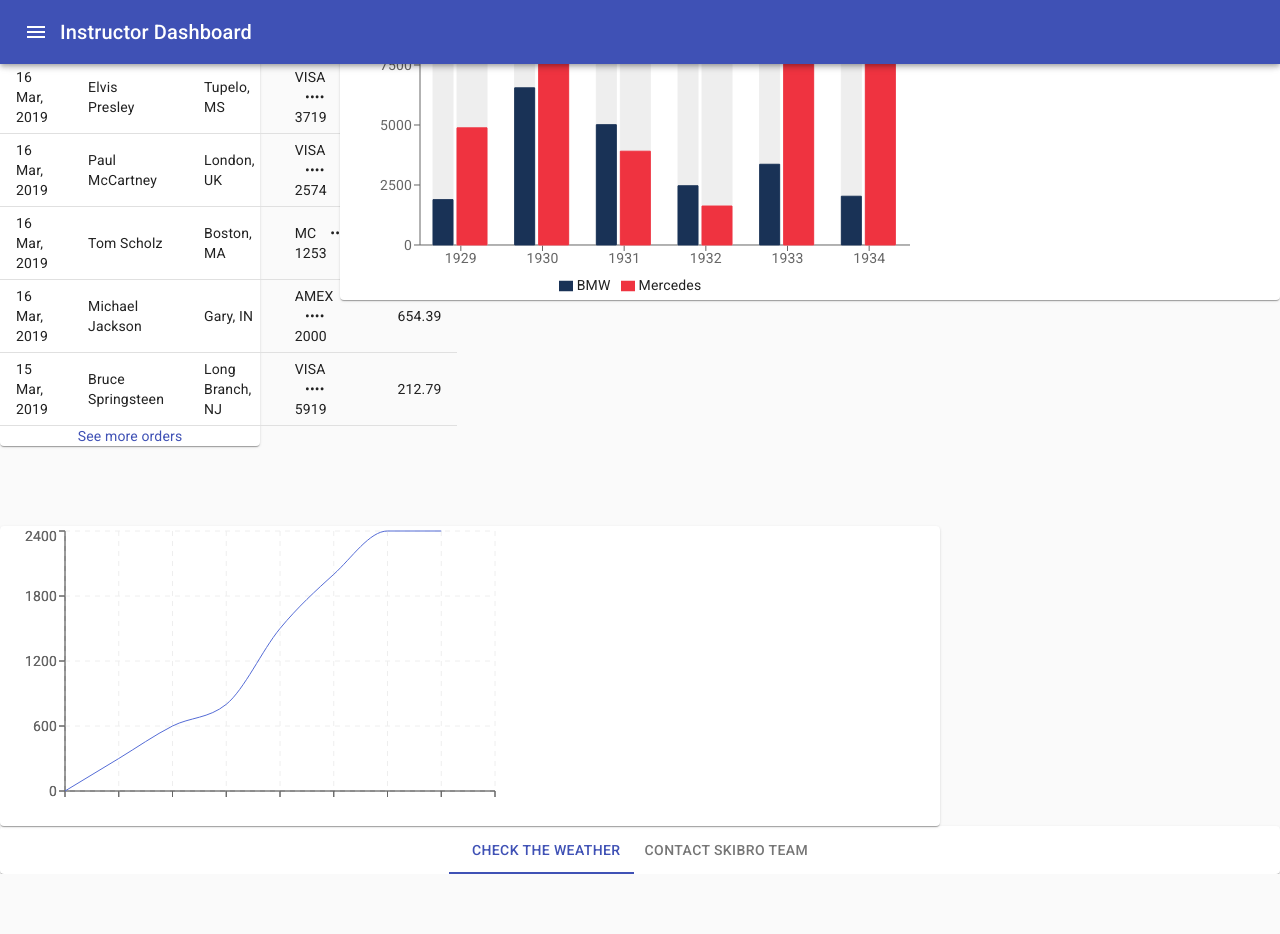
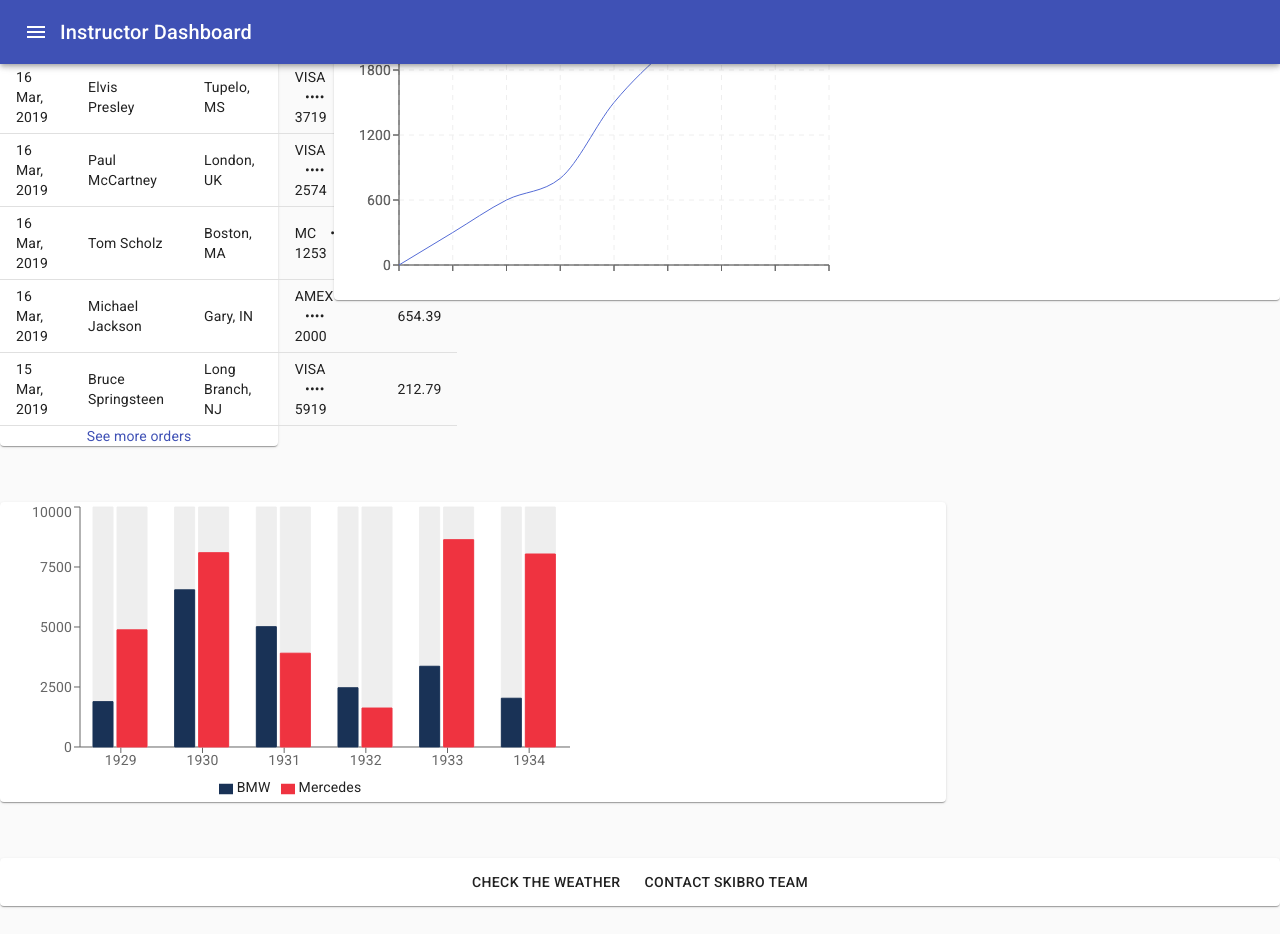
Before and after one commit to patgraczyk/instructor-dashboard, a React (Create React App) app: page / in a window 1280 px wide. Shown: the top 934 px of the page. Before the commit the page ends 874 px from the top, so only its background shows below. Built offline with nearby package versions, Linux system fonts and the light colour scheme.

Commit message:
fixed footer

```diff
--- a/src/Dashboard/Dashboard.js
+++ b/src/Dashboard/Dashboard.js
@@ -1,4 +1,4 @@
-import React from 'react';
+import React, { Fragment } from 'react';
 import clsx from 'clsx';
 import { makeStyles, useTheme } from '@material-ui/core/styles';
 import {AppBar, Toolbar, Typography, Badge, Divider, Drawer, List, ListItem,ListItemText,Container, Table} from '@material-ui/core'
@@ -105,26 +105,31 @@ function PersistentDrawerLeft() {
         </List>
       </Drawer>
       <div>
-        <Grid container spacing={10}>
+        {/* ORDERS TABLE DISPPLAY */}
+        <Grid container spacing={7}>
             <Grid item xs={12} md={4} lg={3}>
               <Paper>
               <OrdersTable/>
               </Paper>
             </Grid>
+             {/* LINE CHART DISPLAY */}
+             <Grid item xs={12} md={8} lg={9}>
+                <Paper>
+                  <HighChart/>
+                </Paper>
+            </Grid>
+            {/* BAR CHART DISPLAY */}
             <Grid item xs={12} md={8} lg={9}>
                 <Paper>
                   <Chart/>
                 </Paper>
             </Grid>
-            <Grid item xs={12} md={8} lg={9}>
-                <Paper>
-                  <HighChart/>
-                </Paper>
+            <Grid item xs>
+            <Footer />
             </Grid>
         </Grid>
     </div>
     <div>
-      <Footer />
     </div>
     </div>
   );
--- a/src/Dashboard/Footer.js
+++ b/src/Dashboard/Footer.js
@@ -10,8 +10,8 @@ function footer(props){
         <Tabs
           value={0}
         //   onChange={this.handleChange}
-          indicatorColor="primary"
-          textColor="primary"
+          indicatorColor="#ef3340"
+          textColor="ef3340"
           centered
         >
           <Tab label="Check the weather" />
@@ -24,3 +24,7 @@ function footer(props){
 };
 
 export default footer;
+
+// still to do:
+// 1.add more styling to the footer
+// 2.update colors
```
Also changed, not shown: src/Components/PieChartGraph.js (renamed from src/Components/PieChart.js, +3 -5 lines).
